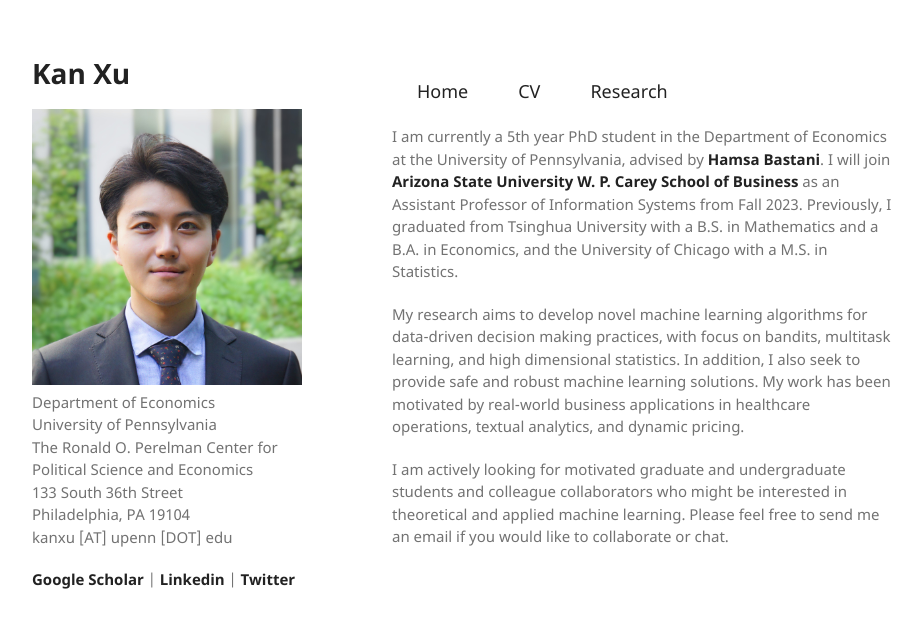
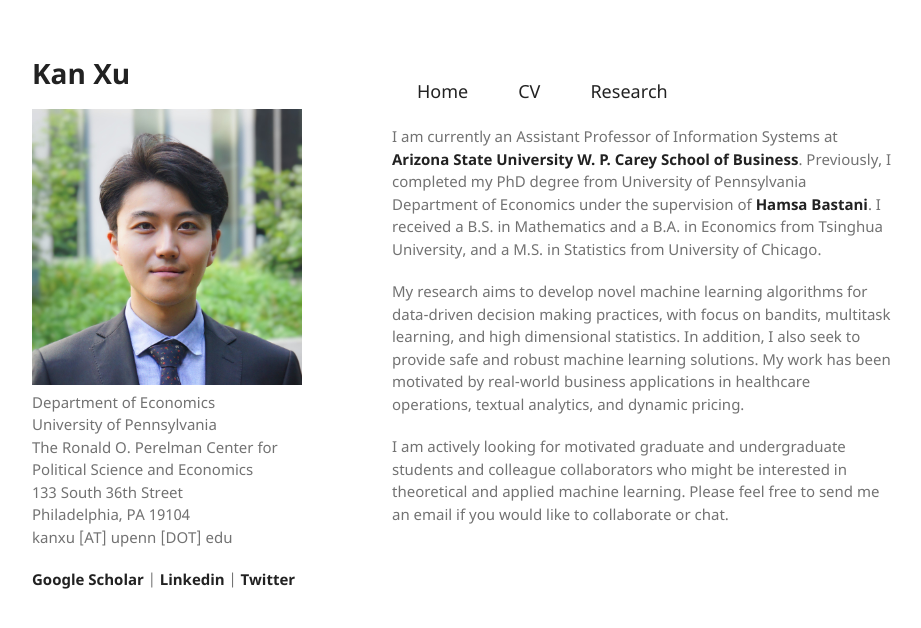
Before and after one commit to kanxu526/kanxu526.github.io, a Jekyll site: the page built from index.md, in a window 1280 px wide. Shown: the top 628 px of the page, without its empty margins (178-1099 px from the left). Built offline with Jekyll 4.4.1, drawn with Linux system fonts in a browser that asks for light colours.

Commit message:
Update index.md

```diff
--- a/index.md
+++ b/index.md
@@ -8,7 +8,7 @@ layout: default
 <li><a href="./research.html">Research</a></li>
 </ul>
 
-<p>I am currently a 5th year PhD student in the Department of Economics at the University of Pennsylvania, advised by <a href="https://hamsabastani.github.io"> Hamsa Bastani</a>. I will join <a href="https://wpcarey.asu.edu/">Arizona State University W. P. Carey School of Business</a> as an Assistant Professor of Information Systems from Fall 2023.  Previously, I graduated from Tsinghua University with a B.S. in Mathematics and a B.A. in Economics, and the University of Chicago with a M.S. in Statistics. </p>
+<p>I am currently an Assistant Professor of Information Systems at <a href="https://wpcarey.asu.edu/">Arizona State University W. P. Carey School of Business</a>. Previously, I completed my PhD degree from University of Pennsylvania Department of Economics under the supervision of <a href="https://hamsabastani.github.io"> Hamsa Bastani</a>. I received a B.S. in Mathematics and a B.A. in Economics from Tsinghua University, and a M.S. in Statistics from University of Chicago. </p>
 
 <p>My research aims to develop novel machine learning algorithms for data-driven decision making practices, with focus on bandits, multitask learning, and high dimensional statistics. In addition, I also seek to provide safe and robust machine learning solutions. My work has been motivated by real-world business applications in healthcare operations, textual analytics, and dynamic pricing. </p>
 
```
